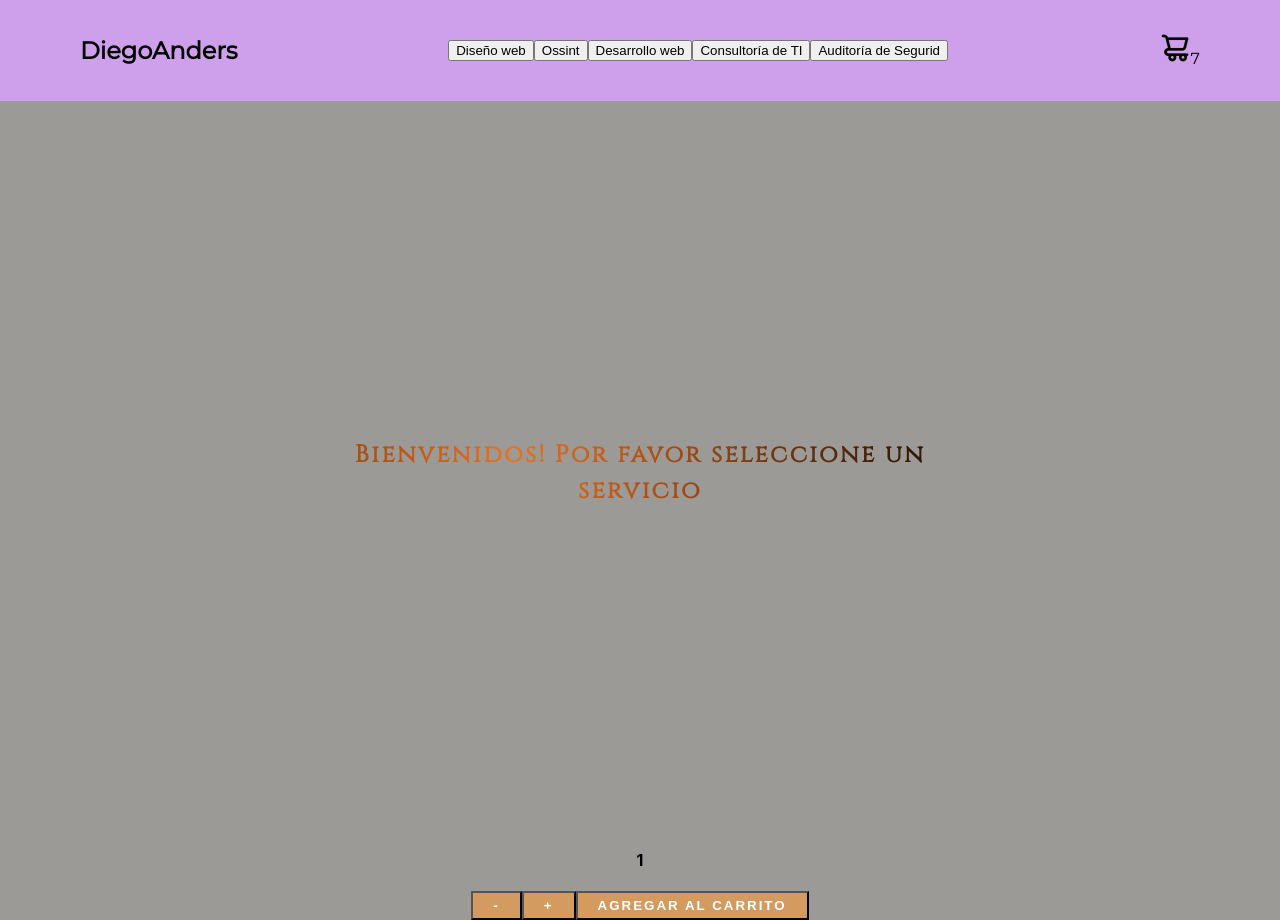
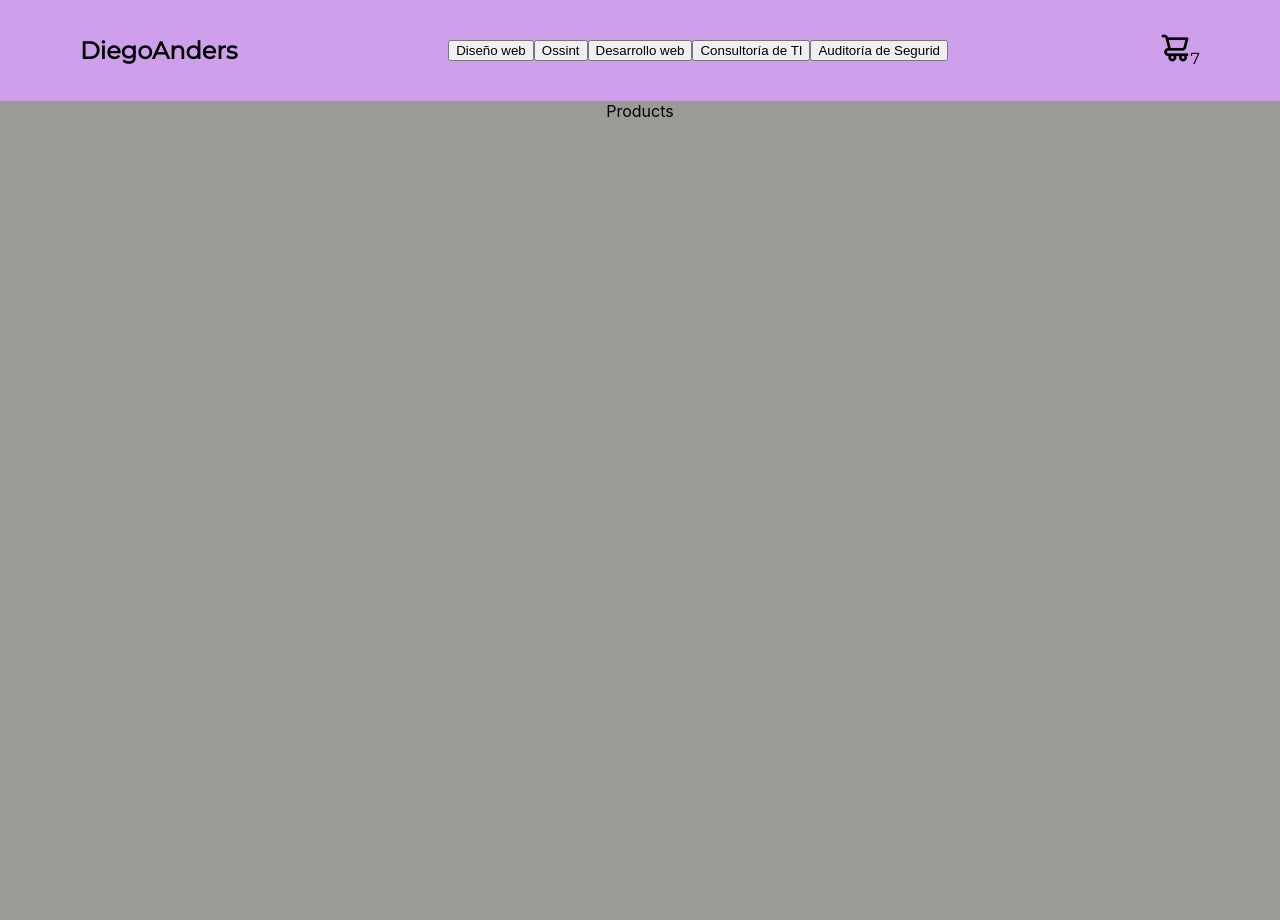
Before and after one commit to diegoganders/React-54965, a React (Create React App) app: page /products in a window 1280 px wide. After the commit the page ends 800 px from the top, so only its background shows below. Built offline with nearby package versions, Linux system fonts and the light colour scheme.

Commit message:
agrego MainRouter

```diff
--- a/package.json
+++ b/package.json
@@ -8,6 +8,7 @@
     "@testing-library/user-event": "^13.5.0",
     "react": "^18.2.0",
     "react-dom": "^18.2.0",
+    "react-router-dom": "^6.11.2",
     "react-scripts": "5.0.1",
     "web-vitals": "^2.1.4"
   },
--- a/src/App.jsx
+++ b/src/App.jsx
@@ -1,14 +1,11 @@
 import './App.css';
-import ItemListContainer from './components/ItemListContainer/ItemListContainer';
-import NavBar from './components/NavBar/NavBar'
-import ItemCount from './components/ItemCount/ItemCount';
+
+import MainRouter from './router/MainRouter';
 function App() {
   return (
     <div className="App">
-     <NavBar />
-     <ItemListContainer saludo={"Bienvenidos! Por favor seleccione un servicio"}/>
-     <ItemCount/>
 
+<MainRouter />
     </div>
   );
 }
--- /dev/null
+++ b/src/pages/Home.jsx
@@ -0,0 +1,15 @@
+import React from 'react'
+import '../App.css';
+import ItemListContainer from '../components/ItemListContainer/ItemListContainer';
+
+
+const home = () => {
+  return (
+    <div className="App">
+    <ItemListContainer saludo={"Bienvenidos! Por favor seleccione un servicio"}/>
+
+   </div>
+  )
+}
+
+export default home
--- /dev/null
+++ b/src/pages/Products.jsx
@@ -0,0 +1,9 @@
+import React from 'react'
+
+const Products = () => {
+  return (
+    <div>Products</div>
+  )
+}
+
+export default Products
--- /dev/null
+++ b/src/router/MainRouter.jsx
@@ -0,0 +1,19 @@
+import React from 'react'
+import { BrowserRouter, Routes, Route } from 'react-router-dom';
+import Home from '../pages/Home';
+import NavBar from '../components/NavBar/NavBar';
+import Products from '../pages/Products';
+const MainRouter = () => {
+  return (
+
+    <BrowserRouter>
+          <NavBar />
+      <Routes>
+        <Route path="/" element={<Home />} />
+        <Route path="/products" element={<Products />} />
+
+      </Routes>
+    </BrowserRouter>)
+}
+
+export default MainRouter
```
Also changed, not shown: src/components/CartWidget/CartWidget.jsx (line endings or trailing spaces), 1 other file (tests, documents, lock files or other folders).
